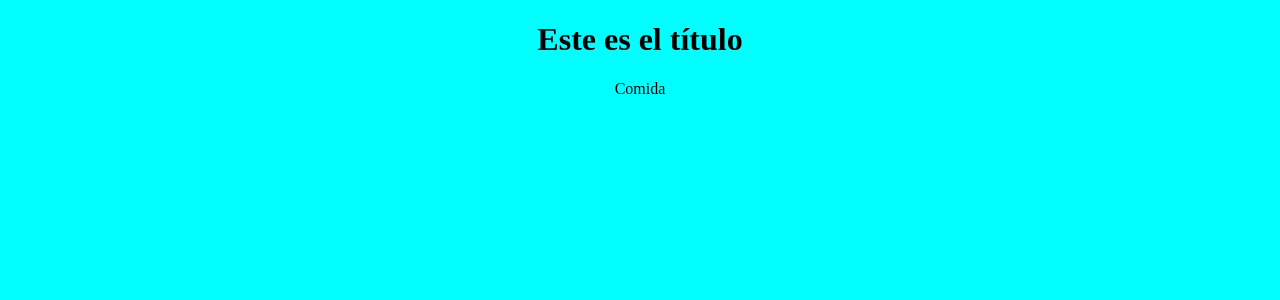
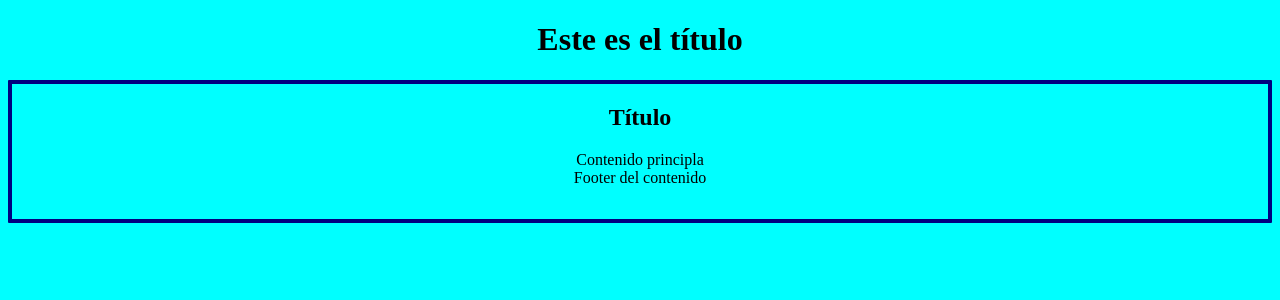
Before and after one commit to neaphdev/myblog, a Python web app: template templates/blog.html in a window 1280 px wide. Shown: the top 300 px of the page. Run offline with Jinja, Linux system fonts and the light colour scheme; the template is opened without the code that fills it, so the values that code supplies are empty.

Commit message:
Commit al master de contenido del blog

```diff
--- /dev/null
+++ b/app.py
@@ -0,0 +1 @@
+asa
--- a/css/estilos.css
+++ b/css/estilos.css
@@ -7,3 +7,10 @@ body{
 table{
     border: 2px;
 }
+.container{
+    border-radius: 1px;
+    border: 4px solid navy;
+    margin: auto;
+    padding-bottom: 2rem;
+    /*    text-align: justify;*/
+}
--- /dev/null
+++ b/historia2.txt
@@ -0,0 +1 @@
+Nueva historia
--- a/templates/blog.html
+++ b/templates/blog.html
@@ -1,5 +1,6 @@
 <!DOCTYPE html>
 <html lang="en">
+
 <head>
     <meta charset="UTF-8">
     <meta http-equiv="X-UA-Compatible" content="IE=edge">
@@ -7,8 +8,22 @@
     <link rel="stylesheet" href="../css/estilos.css">
     <title>Este es la cabecera</title>
 </head>
+
 <body>
     <h1>Este es el título</h1>
-    <table>Comida</table>
+    <div class="container">
+
+        <head>
+            <h2>Título</h2>
+        </head>
+        <main>
+            Contenido principla
+        </main>
+        <footer>
+            Footer del contenido
+        </footer>
+    </div>
+
 </body>
+
 </html>
```
Also changed, not shown: log.txt (added, +29 -0 lines).
